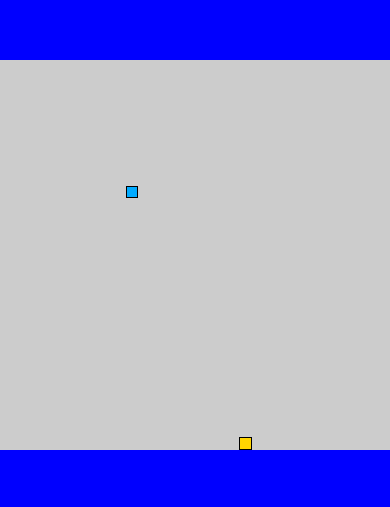
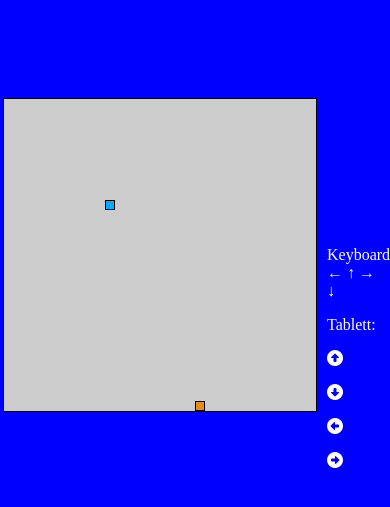
Before and after one commit to aticodein/snake-javascript, a plain HTML site: page index.html in a window 390 px wide. Shown: the part 167-674 px from the top of the page. Drawn offline with Linux system fonts and the light colour scheme.

Commit message:
tablet buttons

```diff
--- /dev/null
+++ b/assets/css/style.css
@@ -0,0 +1,37 @@
+body {
+          height: 100vh;
+          width: 100vw;
+          display: flex;
+          justify-content: center;
+          align-items: center;
+          margin: 0;
+          background-color: blue;
+      }
+
+#game-board {
+    background-color: #ccc;
+    width: 80vmin;
+    height: 80vmin;
+    display: grid;
+    grid-template-rows: repeat(31, 1fr);
+    grid-template-columns: repeat(31, 1fr);
+    border: .25vmin solid black;
+
+}
+
+.snake {
+    background-color: hsl(200, 100%, 50%);
+    border: .25vmin solid black;
+}
+
+.food {
+    background-color: hsl(34, 81%, 50%);
+    border: .25vmin solid black;
+}
+.controll {
+    width: 50px;
+    height: 50px;
+    display: block;
+    margin: 10px;
+    color: white;
+}
--- a/assets/js/input.js
+++ b/assets/js/input.js
@@ -26,3 +26,29 @@ export function getInputDirection() {
     lastInputDirection = inputDirection
     return inputDirection
 }
+
+
+document.getElementById("fa-arrow-alt-circle-up").addEventListener("click", arrowUp);
+
+function arrowUp() {
+    inputDirection = { x: 0, y: -1 }
+}
+
+document.getElementById("fa-arrow-alt-circle-down").addEventListener("click", arrowDown);
+
+function arrowDown() {
+
+    inputDirection = { x: 0, y: 1 }
+}
+
+document.getElementById("fa-arrow-alt-circle-left").addEventListener("click", arrowLeft);
+
+function arrowLeft() {
+    inputDirection = { x: -1, y: 0 }
+}
+
+document.getElementById("fa-arrow-alt-circle-right").addEventListener("click", arrowRight);
+
+function arrowRight() {
+    inputDirection = { x: 1, y: 0 }
+}
--- a/index.html
+++ b/index.html
@@ -5,41 +5,20 @@
     <meta name="viewport" content="width=device-width, initial-scale=1.0">
     <title>Snake Game</title>
     <script src="assets/js/game.js" type="module"></script>
-    <style>
-      body {
-          height: 100vh;
-          width: 100vw;
-          display: flex;
-          justify-content: center;
-          align-items: center;
-          margin: 0;
-          background-color: blue;
-      }
-
-      #game-board {
-          background-color: #ccc;
-          width: 100vmin;
-          height: 100vmin;
-          display: grid;
-          grid-template-rows: repeat(31, 1fr);
-          grid-template-columns: repeat(31, 1fr);
-
-      }
-
-      .snake {
-          background-color: hsl(200, 100%, 50%);
-          border: .25vmin solid black;
-      }
-
-      .food {
-          background-color: hsl(50, 100%, 50%);
-          border: .25vmin solid black;
-      }
-    </style>
+    <script src="https://kit.fontawesome.com/80bf5222e8.js" crossorigin="anonymous"></script>
+    <link rel="stylesheet" href="assets/css/style.css">
 
 </head>
 <body>
 
-   <div id="game-board"></div>
+   <div id="game-board" class="item"></div>
+   <div class="controll">
+    <p>Keyboard: &#x2190; &#x2191; &#x2192; &#x2193;</p>
+    <p>Tablett: </p>
+    <p><i id="fa-arrow-alt-circle-up" class="fas fa-arrow-alt-circle-up"></i></p>
+    <p><i id="fa-arrow-alt-circle-down" class="fas fa-arrow-alt-circle-down"></i></p>
+    <p><i id="fa-arrow-alt-circle-left" class="fas fa-arrow-alt-circle-left"></i></p>
+    <p><i id="fa-arrow-alt-circle-right" class="fas fa-arrow-alt-circle-right"></i></p>
+   </div>
 </body>
 </html>
```
